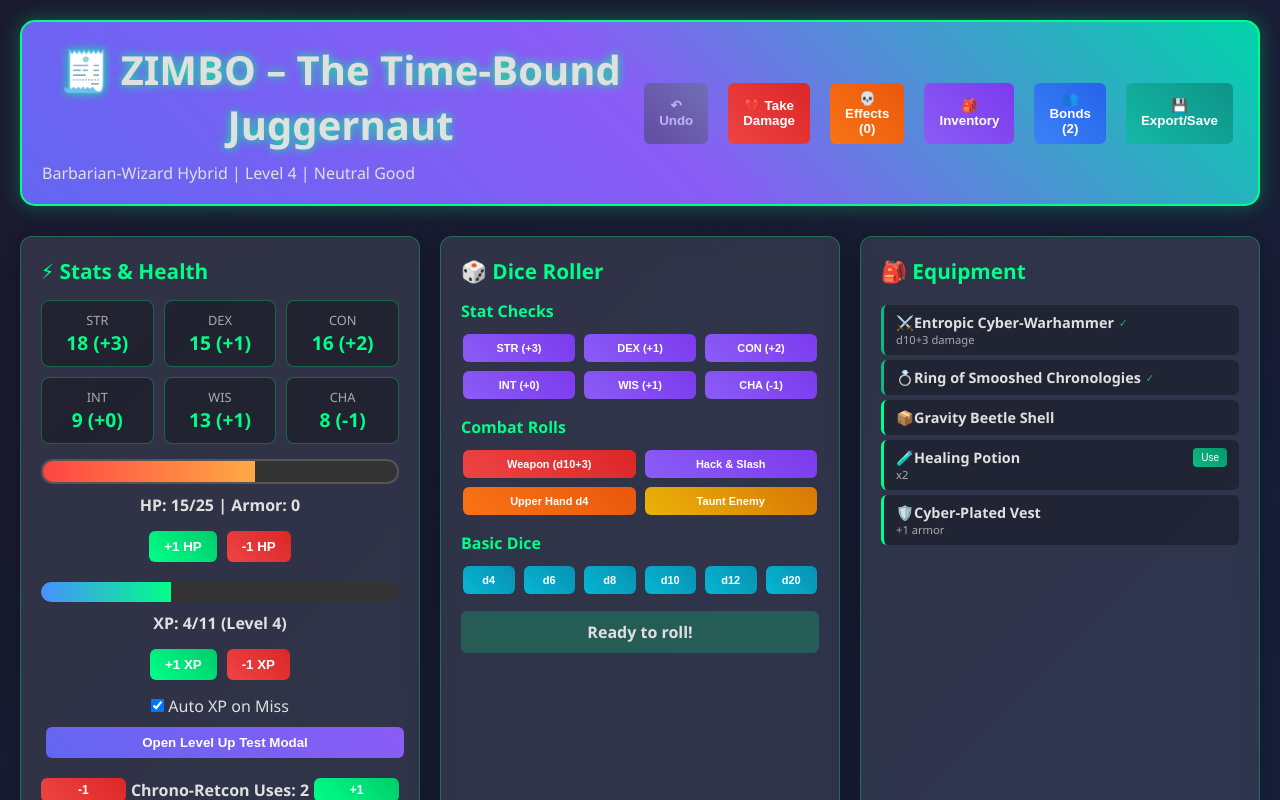
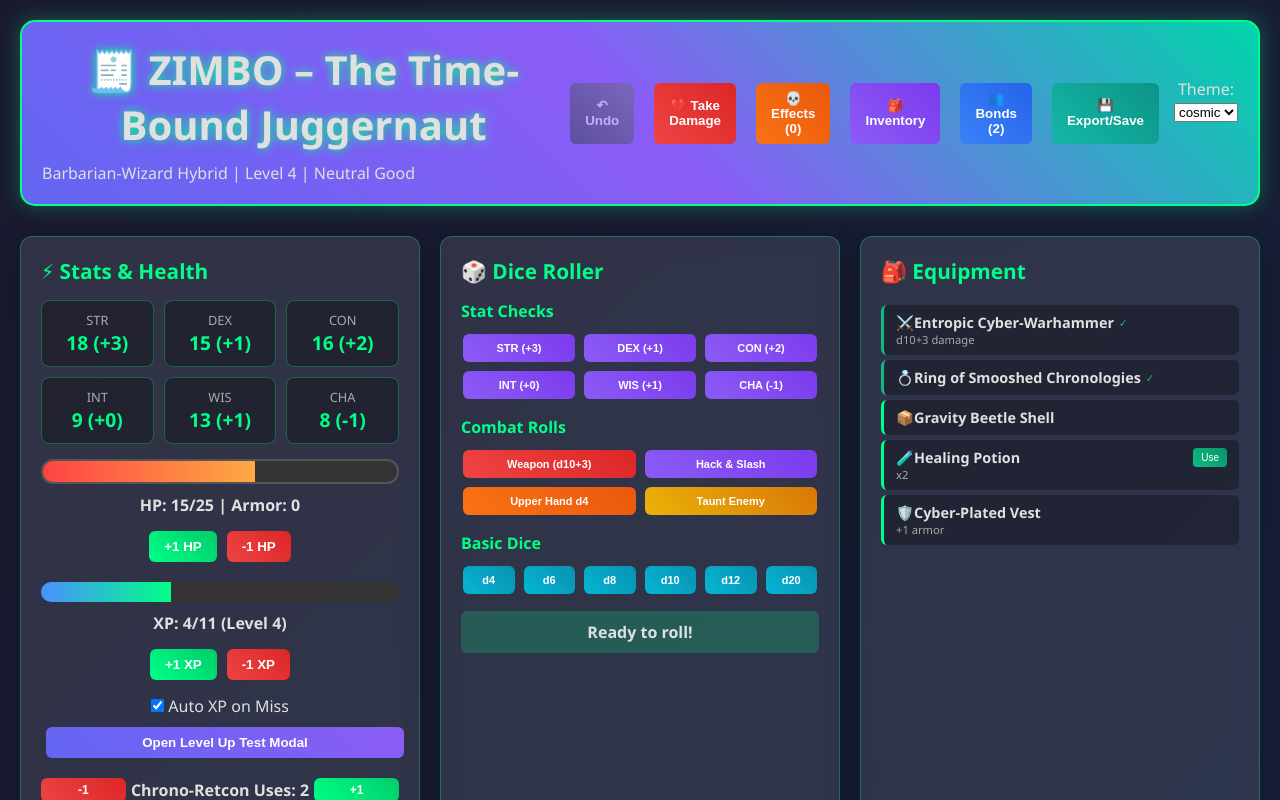
Before and after one commit to thwoom/zimbo-tauri-character-sheet, a React (Vite) app: page / in a window 1280 px wide. Shown: the top 800 px of the page. Built offline with nearby package versions, Linux system fonts and the light colour scheme.

Commit message:
feat: add theme switching

```diff
--- a/src/App.css
+++ b/src/App.css
@@ -9,8 +9,8 @@
 
 body {
   font-family: 'Segoe UI', Tahoma, Geneva, Verdana, sans-serif;
-  background: linear-gradient(135deg, #1a1a2e, #16213e);
-  color: #e0e0e0;
+  background: var(--background);
+  color: var(--text-color);
   overflow-x: hidden;
 }
 
--- a/src/App.jsx
+++ b/src/App.jsx
@@ -5,6 +5,7 @@ import DiceRoller from './components/DiceRoller.jsx';
 import GameModals from './components/GameModals.jsx';
 import InventoryPanel from './components/InventoryPanel.jsx';
 import SessionNotes from './components/SessionNotes.jsx';
+import Settings from './components/Settings.jsx';
 import useDiceRoller from './hooks/useDiceRoller';
 import useInventory from './hooks/useInventory';
 import useModal from './hooks/useModal.js';
@@ -139,6 +140,7 @@ function App() {
               >
                 💾 Export/Save
               </button>
+              <Settings />
             </div>
           </div>
         </div>
--- /dev/null
+++ b/src/components/Settings.jsx
@@ -0,0 +1,21 @@
+import React from 'react';
+import { useTheme } from '../state/ThemeContext.jsx';
+
+const Settings = () => {
+  const { theme, setTheme, themes } = useTheme();
+
+  return (
+    <div>
+      <label htmlFor="theme-select">Theme:</label>{' '}
+      <select id="theme-select" value={theme} onChange={(e) => setTheme(e.target.value)}>
+        {themes.map((t) => (
+          <option key={t} value={t}>
+            {t}
+          </option>
+        ))}
+      </select>
+    </div>
+  );
+};
+
+export default Settings;
--- a/src/main.jsx
+++ b/src/main.jsx
@@ -1,12 +1,15 @@
 import React from 'react';
 import ReactDOM from 'react-dom/client';
-import App from './App';
-import { CharacterProvider } from './state/CharacterContext';
+import App from './App.jsx';
+import { CharacterProvider } from './state/CharacterContext.jsx';
+import { ThemeProvider } from './state/ThemeContext.jsx';
 
 ReactDOM.createRoot(document.getElementById('root')).render(
   <React.StrictMode>
-    <CharacterProvider>
-      <App />
-    </CharacterProvider>
+    <ThemeProvider>
+      <CharacterProvider>
+        <App />
+      </CharacterProvider>
+    </ThemeProvider>
   </React.StrictMode>,
 );
--- /dev/null
+++ b/src/state/ThemeContext.jsx
@@ -0,0 +1,26 @@
+import React, { createContext, useContext, useEffect, useState } from 'react';
+import { THEMES, DEFAULT_THEME } from './theme.js';
+
+const ThemeContext = createContext();
+
+export const ThemeProvider = ({ children }) => {
+  const [theme, setTheme] = useState(() => localStorage.getItem('theme') || DEFAULT_THEME);
+
+  useEffect(() => {
+    const themeVars = THEMES[theme];
+    if (themeVars) {
+      Object.entries(themeVars).forEach(([key, value]) => {
+        document.documentElement.style.setProperty(key, value);
+      });
+    }
+    localStorage.setItem('theme', theme);
+  }, [theme]);
+
+  const value = { theme, setTheme, themes: Object.keys(THEMES) };
+
+  return <ThemeContext.Provider value={value}>{children}</ThemeContext.Provider>;
+};
+
+export const useTheme = () => useContext(ThemeContext);
+
+export default ThemeContext;
--- /dev/null
+++ b/src/state/theme.js
@@ -0,0 +1,16 @@
+export const THEMES = {
+  cosmic: {
+    '--background': 'linear-gradient(135deg, #1a1a2e, #16213e)',
+    '--text-color': '#e0e0e0',
+    '--accent-color': '#00ff88',
+    '--accent-shadow': 'rgba(0, 255, 136, 0.3)',
+  },
+  classic: {
+    '--background': '#f4f4f4',
+    '--text-color': '#222222',
+    '--accent-color': '#3333ff',
+    '--accent-shadow': 'rgba(51, 51, 255, 0.3)',
+  },
+};
+
+export const DEFAULT_THEME = 'cosmic';
--- a/src/styles/AppStyles.module.css
+++ b/src/styles/AppStyles.module.css
@@ -1,7 +1,7 @@
 .container {
   min-height: 100vh;
-  background: linear-gradient(135deg, #1a1a2e, #16213e);
-  color: #e0e0e0;
+  background: var(--background);
+  color: var(--text-color);
   padding: 20px;
   font-family: 'Segoe UI', Tahoma, Geneva, Verdana, sans-serif;
 }
@@ -16,8 +16,8 @@
   margin-bottom: 30px;
   padding: 20px;
   border-radius: 15px;
-  border: 2px solid #00ff88;
-  box-shadow: 0 0 20px rgba(0, 255, 136, 0.3);
+  border: 2px solid var(--accent-color);
+  box-shadow: 0 0 20px var(--accent-shadow);
   transition: all 0.5s ease;
 }
 
@@ -30,7 +30,7 @@
 .title {
   font-size: 2.5rem;
   margin-bottom: 10px;
-  text-shadow: 0 0 10px #00ff88;
+  text-shadow: 0 0 10px var(--accent-color);
 }
 
 .subHeader {
```
Also changed, not shown: 2 other files (tests, documents, lock files or other folders).
